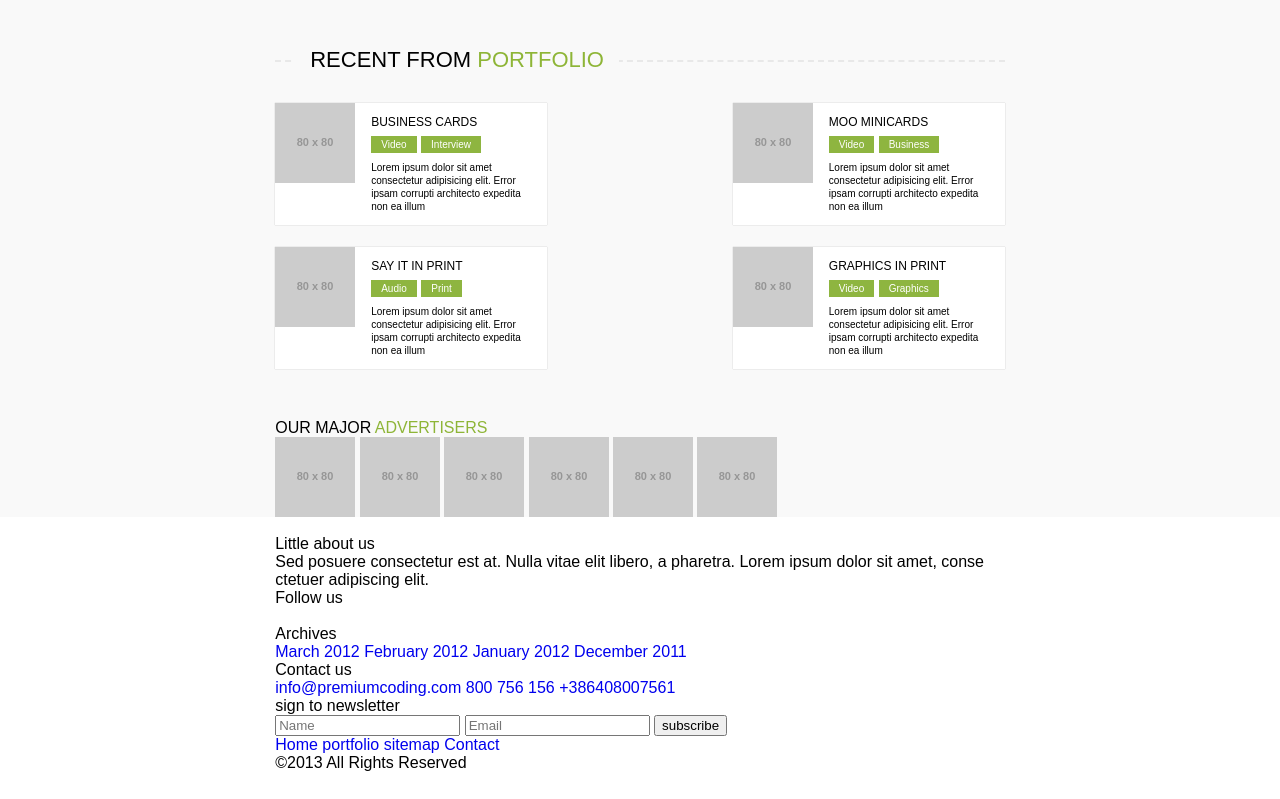
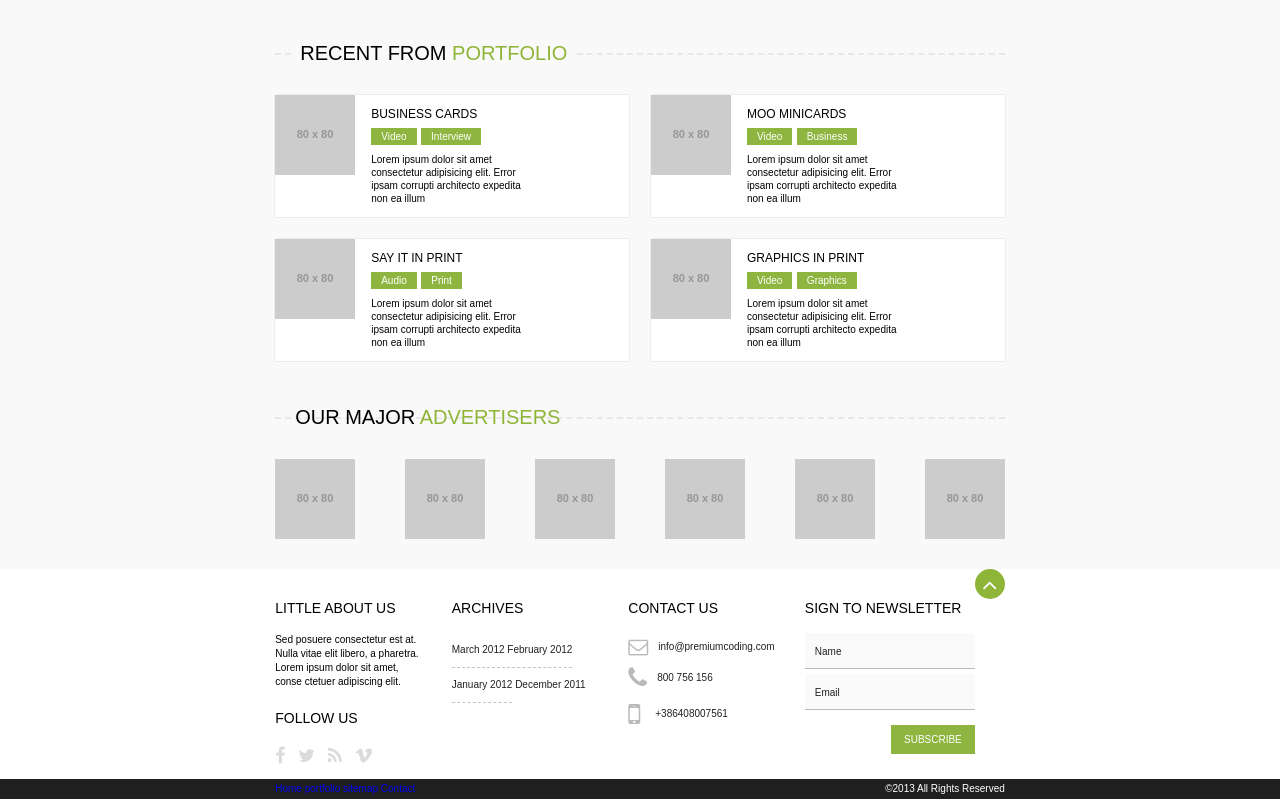
Before and after one commit to junedkaxioned/GraphicsUmberalla, a plain HTML site: page index.html in a window 1280 px wide. Shown: the part 757-1556 px from the top of the page. Before the commit the page ends 1529 px from the top, so only its background shows below. Drawn offline with Linux system fonts and the light colour scheme; placeholder pictures from the web are drawn by us.

Commit message:
CSS Completed

```diff
--- a/assets/css/style.css
+++ b/assets/css/style.css
@@ -111,6 +111,7 @@ header {
   z-index: 999;
   top: 0;
   background-color: #FBFBFB;
+  box-shadow: 1px 1px 10px rgba(0,0,0,0.2);
 }
 
 header .wrapper {
@@ -129,6 +130,8 @@ header .wrapper {
   text-transform: uppercase;
 }
 
+.nav-list:hover { color: #8EB537; }
+
 .pull-btn {
   position: absolute;
   top: 0;
@@ -144,6 +147,11 @@ header .wrapper {
   font-family: "FontAwesome";
   font-size: 12px;
   text-indent: 0;
+}
+
+.pull-btn:hover {
+  transition: all 1.3s linear;
+  transform: scaleY(3);
 }
 
 /*=================================
@@ -305,16 +313,17 @@ header .wrapper {
   font-size: 14px;
   text-transform: capitalize;
 }
-.portfolio { padding: 20px 0px; }
 
-.portfolio-heading {
+.portfolio { padding: 15px 0px; }
+
+.portfolio-heading, .advertisers-heading {
   padding-left: 20px;
   position: relative;
   z-index: 1;
-  font-size: 22px;
+  font-size: 20px;
 }
 
-.portfolio-heading::before {
+.portfolio-heading::before, .advertisers-heading::before {
   content:"";
   width: 100%;
   margin: 0 auto;
@@ -328,7 +337,7 @@ header .wrapper {
 }
 
 .bg-color {
-  padding: 0px 15px;
+  padding: 0px 5px;
   background-color: #F9F9F9;
 }
 
@@ -337,18 +346,55 @@ header .wrapper {
   display: flex;
   justify-content: space-between;
   flex-wrap: wrap;
+  flex: 1%;
   gap: 22px;
 }
 
 
 .card {
   display: flex;
+  flex: 1 1 45%;
   background-color: #fff;
   box-shadow: 0px 0px 1px 0px rgba(0,0,0,0.3);
 }
 
 .card-details { padding: 12px 16px 12px 16px; }
+.card figure { position: relative; }
 .card figure img { max-width: 186px; }
+
+.hover-icon {
+  position: absolute;
+  top: 50%;
+  left: 35%;
+  display: none;
+  transform: translate(0, -50%);
+}
+
+.search-icon::before{
+content: "\f002";
+width: 35px;
+height: 35px;
+border: 5px solid #868785;
+border-radius: 50%;
+display: flex;
+justify-content: center;
+align-items: center;
+background-color: #4498CA;
+color: #fff;
+font-family: "FontAwesome";
+float: right;
+text-indent: 0;
+}
+
+.card:hover figure img {
+  opacity: 80%;
+  transition: all 0.3s linear;
+}
+
+.card:hover .hover-icon {
+  display: block;
+  transition: all 0.5s linear;
+}
 
 .card-details h3 {
   padding-bottom: 5px;
@@ -364,12 +410,47 @@ header .wrapper {
   text-transform: capitalize;
 }
 
+.card-details a:hover {
+  color: #8EB537;
+  background-color: transparent;
+}
+
 .card-details p {
   max-width: 160px;
   padding-top: 8px;
   font-size: 10px;
   line-height: 1.3;
 }
+
+.advertisers-logo {
+  padding: 30px 0px;
+  display: flex;
+  justify-content: space-between;
+  align-items: center;
+}
+
+.top-btn { padding-bottom: 40px; }
+
+.back-to-top {
+  width: 30px;
+  height: 30px;
+  border-radius: 50%;
+  display: inline-flex;
+  justify-content: center;
+  align-items: center;
+  background-color: #8EB537;
+  float: right;
+}
+
+.back-to-top::before {
+  content: "\f106";
+  color: #FFF;
+  font-family: "FontAwesome";
+  font-size: 24px;
+  float: right;
+  text-indent: 0;
+}
+
 /*=================================
   main styling ends here
 =================================*/
@@ -377,6 +458,222 @@ header .wrapper {
 /*=================================
   footer styling starts here
 =================================*/
+.footer-details {
+  padding: 10px 0px;
+  display: flex;
+  justify-content: space-between;
+  gap: 30px;
+  font-size: 10px;
+  line-height: 1.4;
+}
+
+.footer-details > li { width: 175px; }
+
+.footer-heading {
+  padding: 20px 0px 15px 0px ;
+  font-size: 14px;
+  text-transform: uppercase;
+}
+
+.follow { padding: 15px 0px 10px 0px; }
+
+.facebook::before {
+  content: "\f09a";
+  padding-right: 10px;
+  color: #DBDBDB;
+  font-family: "FontAwesome";
+  font-size: 18px;
+  float: right;
+  text-indent: 0;
+}
+
+.facebook:hover::before {
+  color: #1877f2;
+  transition: all 0.3S linear;
+  transform: scale(1.5);
+}
+
+.twitter::before {
+  content: "\f099";
+  padding-right: 10px;
+  color: #DBDBDB;
+  font-family: "FontAwesome";
+  font-size: 18px;
+  float: right;
+  text-indent: 0;
+}
+
+.twitter:hover::before {
+  color: #1da1f2;
+  transition: all 0.3S linear;
+  transform: scale(1.5);
+}
+
+.feed::before {
+  content: "\f09e";
+  padding-right: 10px;
+  color: #DBDBDB;
+  font-family: "FontAwesome";
+  font-size: 18px;
+  float: right;
+  text-indent: 0;
+}
+
+.feed:hover::before {
+  color: #ff9900;
+  transition: all 0.3S linear;
+  transform: scale(1.5);
+}
+
+.vimo::before {
+  content: "\f27d";
+  padding-right: 10px;
+  color: #DBDBDB;
+  font-family: "FontAwesome";
+  font-size: 18px;
+  float: right;
+  text-indent: 0;
+}
+
+.vimo:hover::before {
+  color: #1ab7ea;
+  transition: all 0.3S linear;
+  transform: scale(1.5);
+}
+
+.dribble::before {
+  content: "\f17d";
+  padding-right: 10px;
+  color: #DBDBDB;
+  font-family: "FontAwesome";
+  font-size: 18px;
+  float: right;
+  text-indent: 0;
+}
+
+.dribble:hover::before {
+  color: #ea4c89;
+  transition: all 0.3S linear;
+  transform: scale(1.5);
+}
+
+.linkedin::before {
+  content: "\f0e1";
+  padding-right: 10px;
+  color: #DBDBDB;
+  font-family: "FontAwesome";
+  font-size: 18px;
+  float: right;
+  text-indent: 0;
+}
+
+.linkedin:hover::before {
+  color: #0a66c2;
+  transition: all 0.3S linear;
+  transform: scale(1.5);
+}
+
+.archives {
+  margin-top: -10px;
+  display: flex;
+  flex-direction: column;
+}
+
+.archive-lists {
+  padding: 10px 0px;
+  border-bottom: 1px dashed #c4c4c4;
+}
+
+.archive-lists a { color: #202020;}
+.border-none { border: none; }
+
+.contact {
+  display: flex;
+  flex-direction: column;
+}
+
+.contact li a {
+  padding-bottom: 0px;
+  display: flex;
+  align-items: center;
+  color: #202020;
+}
+
+.email::before {
+  content: "\f003";
+  padding-right: 10px;
+  color: #bababa;
+  font-family: "FontAwesome";
+  font-size: 20px;
+}
+
+.phone::before {
+  content: "\f095";
+  padding-right: 10px;
+  color: #bababa;
+  font-family: "FontAwesome";
+  font-size: 24px;
+}
+
+.mobile::before {
+  content: "\f10b";
+  padding-right: 15px;
+  color: #bababa;
+  font-family: "FontAwesome";
+  font-size: 28px;
+}
+
+.form-input {
+  max-width: 160px;
+  padding: 10px 0px 10px 10px;
+  margin-bottom: 5px;
+  border: none;
+  border-bottom: 1px solid #bababa;
+  background-color: #FAFAFA;
+}
+
+.form-input::placeholder {
+  font-size: 10px;
+  color: #202020;
+}
+
+.subscribe-btn {
+  padding: 8px 12px;
+  margin-top: 10px;
+  border: 1px solid #8EB540;
+  background-color: #8EB540;
+  color: #fff;
+  font-size: 10px;
+  float: right;
+  text-transform: uppercase;
+}
+
+.subscribe-btn:hover {
+  border: 1px solid #8EB540;
+  background-color: transparent;
+  color: #8EB537;
+}
+
+.footer-menu {
+  width: 100%;
+  background-color: #202020;
+}
+
+.footer-menu .wrapper {
+  height: 20px;
+  display: flex;
+  justify-content: space-between;
+  align-items: center;
+  color: #fff;
+  font-size: 10px;
+}
+
+.menu li a {
+  padding: 10px 5px 10px 0px;
+  color: #fff;
+  font-size: 10px;
+  text-transform: uppercase;
+}
 
 
 
```
